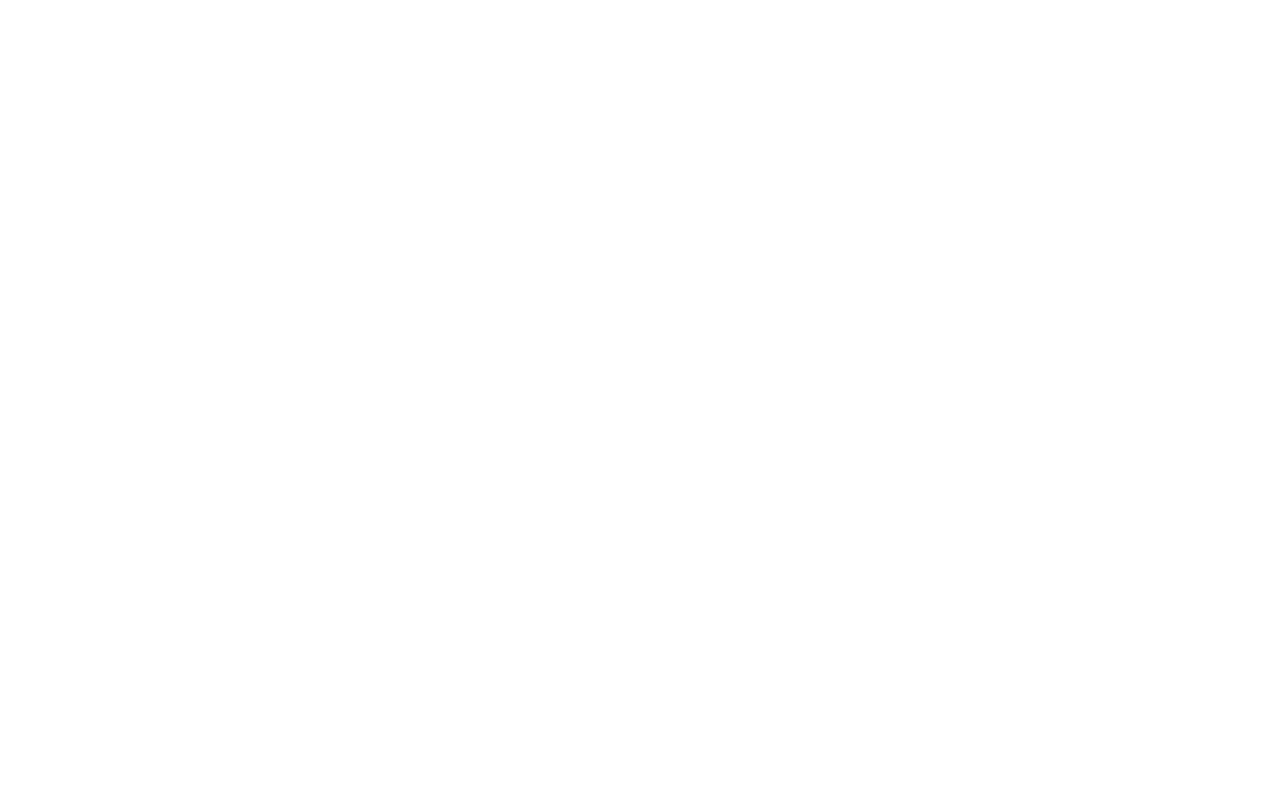
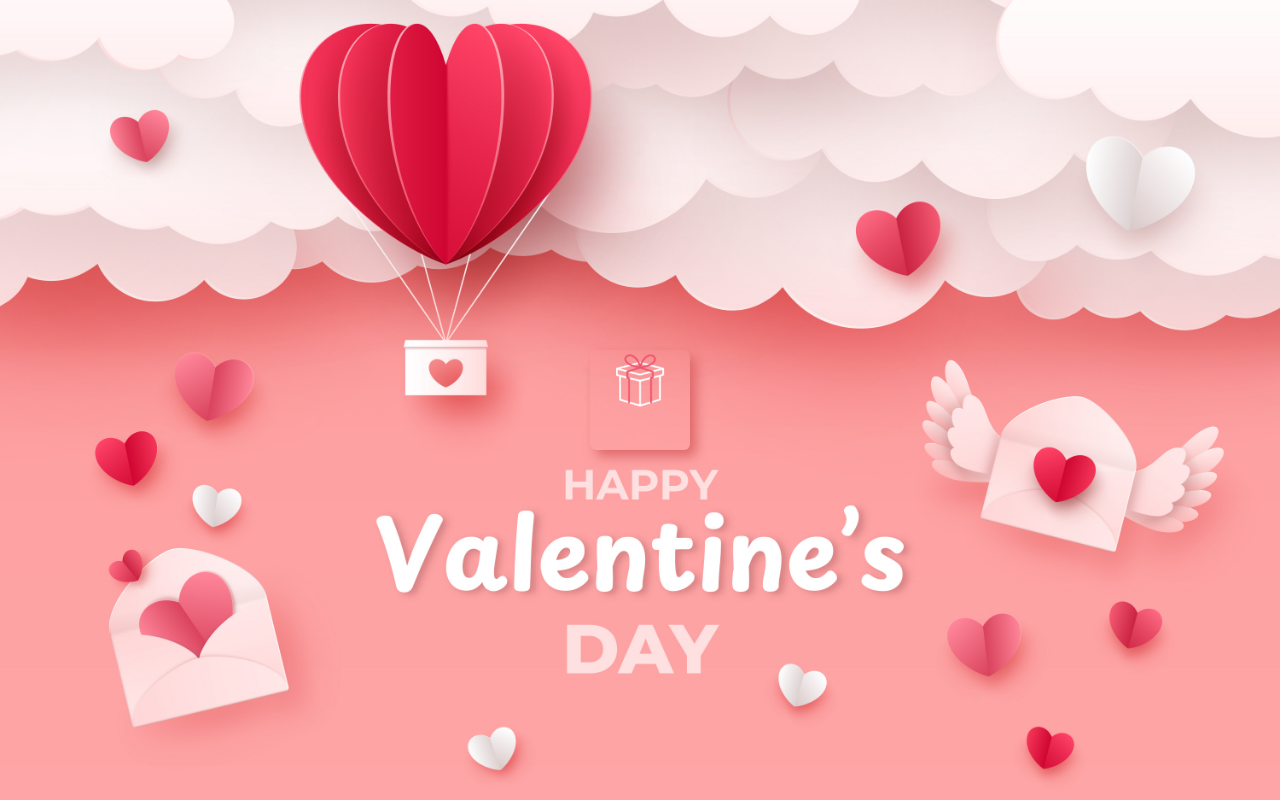
Before and after one commit to NikeshiMayoda8/vl-frontend, a React (Vite) app: page / in a window 1280 px wide. Before the commit this address had no page. Built offline with nearby package versions, Linux system fonts and the light colour scheme.

Commit message:
add new route

```diff
--- a/src/App.jsx
+++ b/src/App.jsx
@@ -4,6 +4,7 @@ import Home from './Home'
 import {   BrowserRouter as Router, Route, Routes } from 'react-router-dom'
 import NumberCard from './NumberCard'
 import Story from './Story'
+import Login from './Login'
 
 function App() {
 
@@ -11,9 +12,10 @@ function App() {
   return (
     <Router>
     <Routes>
-      <Route path="/home" element={<Home/>}/>
+      <Route path="/" element={<Home/>}/>
       <Route path="/number-card" element={<NumberCard/>}/>
       <Route path="/story" element={<Story/>}/>
+      <Route path="/login" element={<Login/>}/>
       </Routes>
     </Router>
   )
```
